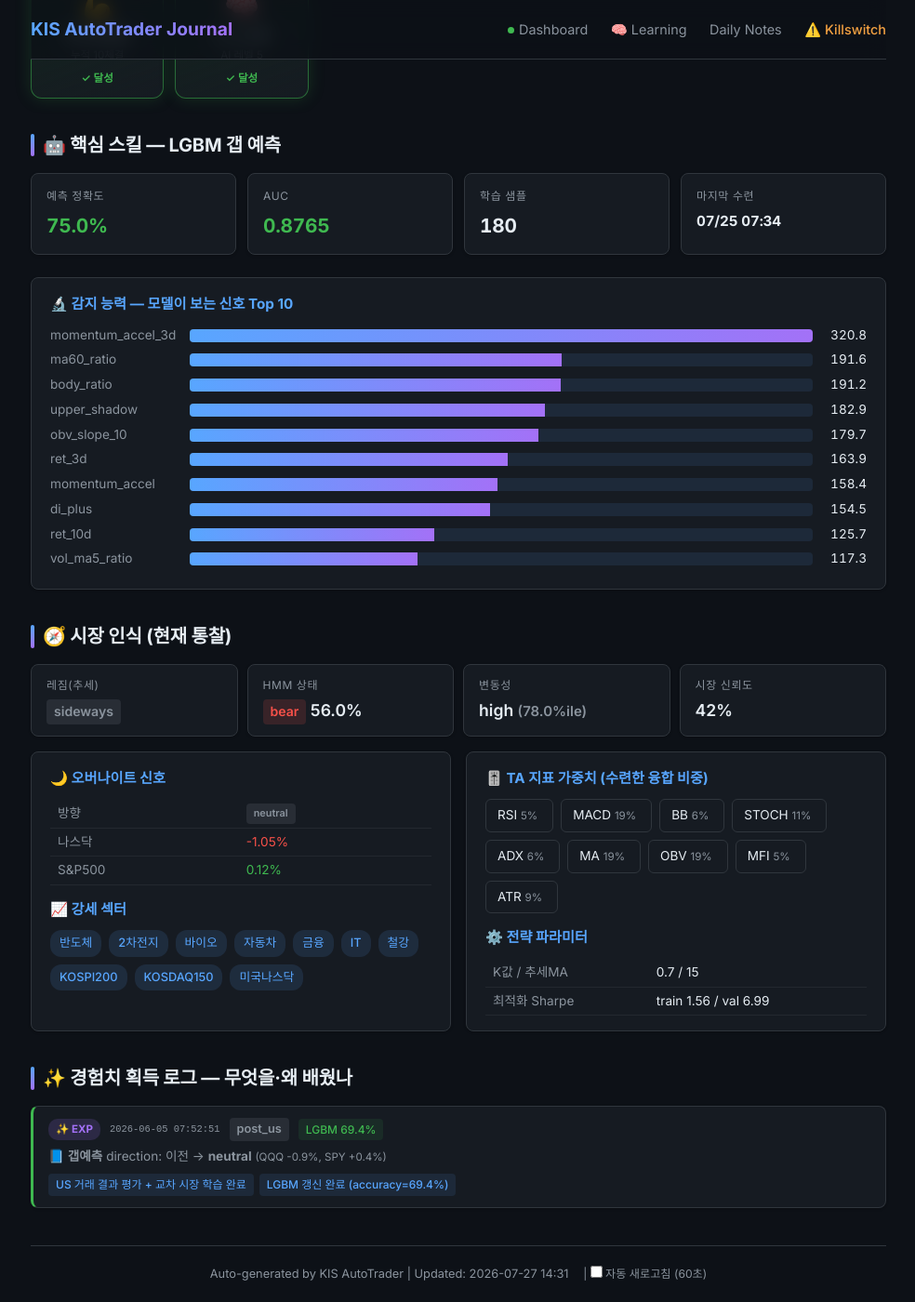
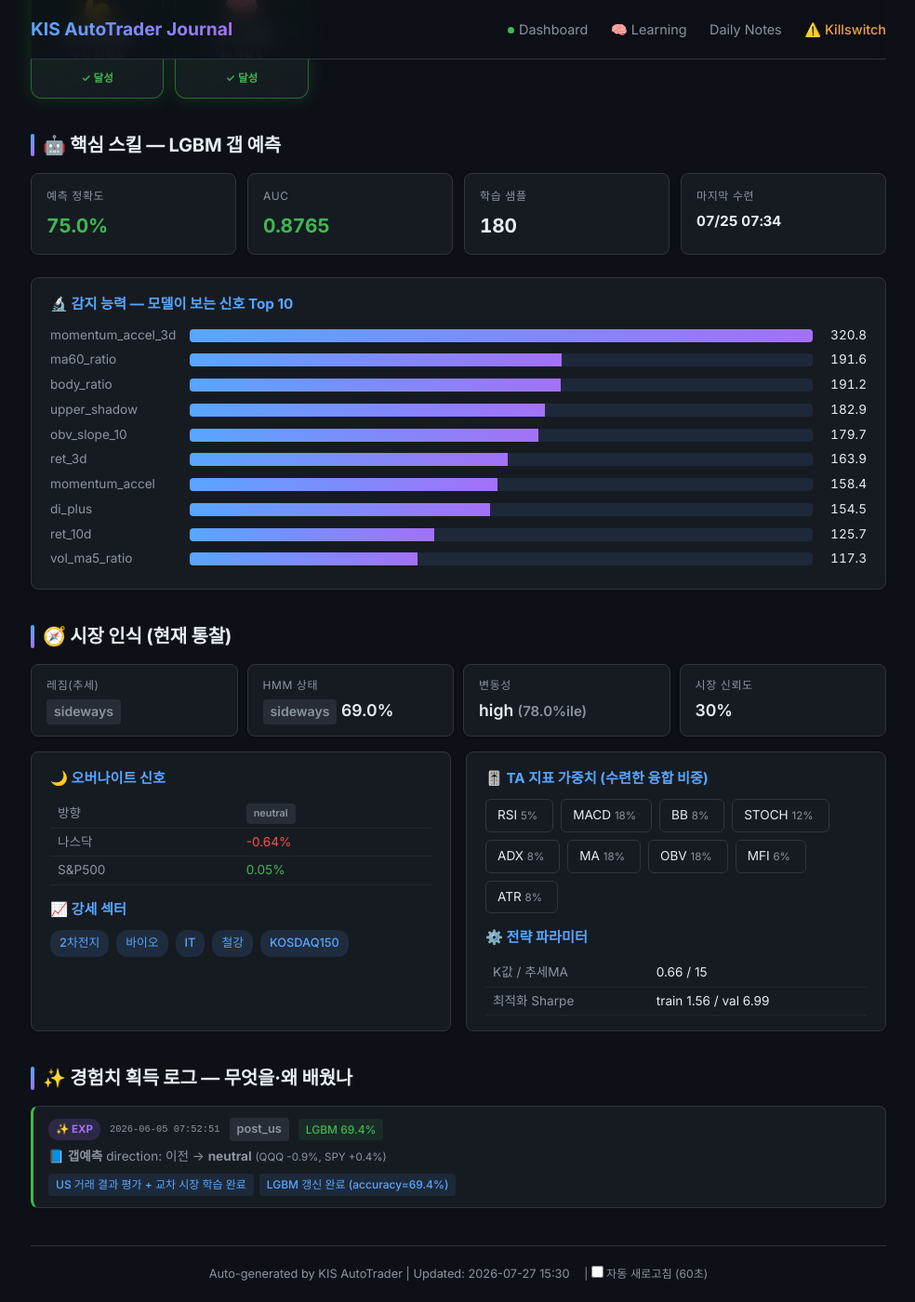
Before and after one commit to BudongJW/kis-trading-journal, a Jekyll site: the page built from learning.html, in a window 1280 px wide and 1400 px high, scrolled down 652 px. Shown: the whole window at 93% size, without its empty margins (147-1131 px from the left). Built offline with Jekyll 4.4.1, drawn with Linux system fonts in a browser that asks for light colours; nearby versions of some CDN libraries.

Commit message:
auto: portfolio update 15:30

```diff
--- a/_data/portfolio.json
+++ b/_data/portfolio.json
@@ -1,5 +1,5 @@
 {
-  "updated_at": "2026-07-27T14:31:07.564110",
+  "updated_at": "2026-07-27T15:30:03.417628",
   "initial_capital": 500000,
   "cash": 440367,
   "holdings": [],
@@ -1093,18 +1093,7 @@
     "avg_loss_pct": -1.71,
     "total_return_pct": -0.57
   },
-  "r_summary": {
-    "total_trades": 1,
-    "avg_r": -0.03,
-    "median_r": -0.03,
-    "win_rate": 0.0,
-    "avg_win_r": 0,
-    "avg_loss_r": -0.03,
-    "expectancy_r": -0.03,
-    "best_r": -0.03,
-    "worst_r": -0.03,
-    "last_updated": "2026-07-27 10:39"
-  },
+  "r_summary": {},
   "daily_history": [
     {
       "date": "2026-05-12",
@@ -1897,42 +1886,37 @@
       "unrealized_pnl": 0,
       "net_deposit": -56622,
       "regime": "sideways",
-      "hmm_state": "bear",
-      "confidence": 0.423,
-      "k_value": 0.7
+      "hmm_state": "sideways",
+      "confidence": 0.3,
+      "k_value": 0.66
     }
   ],
   "market": {
     "regime": "sideways",
-    "hmm_state": "bear",
-    "confidence": 0.423,
+    "hmm_state": "sideways",
+    "confidence": 0.3,
     "volatility": "high",
     "vol_percentile": 78.0,
     "overnight_gap": {
       "direction": "neutral",
-      "strength": 0.16,
+      "strength": 0.1,
       "action": "normal"
     },
     "strong_sectors": [
-      "반도체",
       "2차전지",
       "바이오",
-      "자동차",
-      "금융",
       "IT",
       "철강",
-      "KOSPI200",
-      "KOSDAQ150",
-      "미국나스닥"
+      "KOSDAQ150"
     ]
   },
   "strategy": {
     "name": "ETF 변동성 돌파 + 신호 융합",
     "params": {
-      "k": 0.7,
+      "k": 0.66,
       "trend_ma": 15
     },
-    "universe_count": 15,
+    "universe_count": 11,
     "universe": [
       {
         "symbol": "395160",
@@ -1959,10 +1943,6 @@
         "name": "HMM"
       },
       {
-        "symbol": "091160",
-        "name": "KODEX 반도체"
-      },
-      {
         "symbol": "305720",
         "name": "KODEX 2차전지"
       },
@@ -1971,24 +1951,12 @@
         "name": "KODEX 바이오"
       },
       {
-        "symbol": "091180",
-        "name": "KODEX 자동차"
-      },
-      {
-        "symbol": "102110",
-        "name": "KODEX 금융"
-      },
-      {
         "symbol": "098560",
         "name": "KODEX IT"
       },
       {
         "symbol": "117700",
         "name": "KODEX 철강"
-      },
-      {
-        "symbol": "069500",
-        "name": "KODEX KOSPI200"
       },
       {
         "symbol": "229200",
@@ -2010,11 +1978,11 @@
     "enabled": true,
     "regime": "CAUTION",
     "confidence": 0.65,
-    "sma_ratio": 0.2428,
+    "sma_ratio": 0.2529,
     "canary_bad": 1,
     "canary_scores": {
-      "195930": 0.6918,
-      "132030": -0.3513
+      "195930": 0.8795,
+      "132030": -0.4118
     }
   },
   "us_session": {
@@ -2067,30 +2035,25 @@
   "learning": {
     "market": {
       "trend": "sideways",
-      "hmm_state": "bear",
-      "hmm_confidence": 56.0,
+      "hmm_state": "sideways",
+      "hmm_confidence": 69.0,
       "volatility": "high",
       "vol_percentile": 78.0,
-      "market_confidence": 0.423,
-      "analyzed_at": "2026-07-24 09:16"
+      "market_confidence": 0.3,
+      "analyzed_at": "2026-07-27 10:04"
     },
     "overnight": {
       "direction": "neutral",
-      "nasdaq_change": -1.05,
-      "sp500_change": 0.12,
+      "nasdaq_change": -0.64,
+      "sp500_change": 0.05,
       "recommended_action": "normal"
     },
     "strong_sectors": [
-      "반도체",
       "2차전지",
       "바이오",
-      "자동차",
-      "금융",
       "IT",
       "철강",
-      "KOSPI200",
-      "KOSDAQ150",
-      "미국나스닥"
+      "KOSDAQ150"
     ],
     "lgbm": {
       "accuracy": 75.0,
@@ -2141,7 +2104,7 @@
       ]
     },
     "strategy_params": {
-      "k": 0.7,
+      "k": 0.66,
       "trend_ma": 15,
       "train_sharpe": 1.56,
       "val_sharpe": 6.99,
@@ -2149,19 +2112,19 @@
     },
     "ta_weights": {
       "rsi": 0.049,
-      "macd": 0.193,
-      "bb": 0.064,
-      "stoch": 0.107,
-      "adx": 0.064,
-      "ma": 0.193,
-      "obv": 0.193,
-      "mfi": 0.049,
-      "atr": 0.086
+      "macd": 0.178,
+      "bb": 0.079,
+      "stoch": 0.119,
+      "adx": 0.079,
+      "ma": 0.178,
+      "obv": 0.178,
+      "mfi": 0.06,
+      "atr": 0.079
     },
     "adaptive": {
       "etf": 1.0,
-      "win_rate": 0.477,
-      "trades": 40
+      "win_rate": 0.5,
+      "trades": 44
     },
     "diary": [
       {
@@ -2291,14 +2254,14 @@
     "allow_inverse": true,
     "allow_leverage": false,
     "size_mult": 0.6,
-    "k_effective": 0.75,
+    "k_effective": 0.71,
     "allow_summary": "롱/인버스",
-    "briefing": "오늘 스탠스 신중(CAUTIOUS) · 레짐 CAUTION·신뢰도 42% · 美 오버나이트 neutral(-1.1%) · 고변동(78.0%ile) · 예산 40%·최대 2종목·허용 롱/인버스",
+    "briefing": "오늘 스탠스 신중(CAUTIOUS) · 레짐 CAUTION·신뢰도 30% · 美 오버나이트 neutral(-0.6%) · 고변동(78.0%ile) · 예산 40%·최대 2종목·허용 롱/인버스",
     "signals": {
       "regime": "CAUTION",
-      "confidence": 0.423,
+      "confidence": 0.3,
       "direction": "neutral",
-      "nasdaq_change": -1.05,
+      "nasdaq_change": -0.64,
       "high_vol": true,
       "vol_percentile": 78.0,
       "rapid_level": "NONE"
@@ -2312,8 +2275,8 @@
     "hard_stop_pct": 0.04,
     "max_weight": 0.15,
     "regime": "CAUTION",
-    "hmm_state": "bear",
-    "hmm_confidence": 0.56,
+    "hmm_state": "sideways",
+    "hmm_confidence": 0.69,
     "universe": [
       {
         "symbol": "122630",
```
